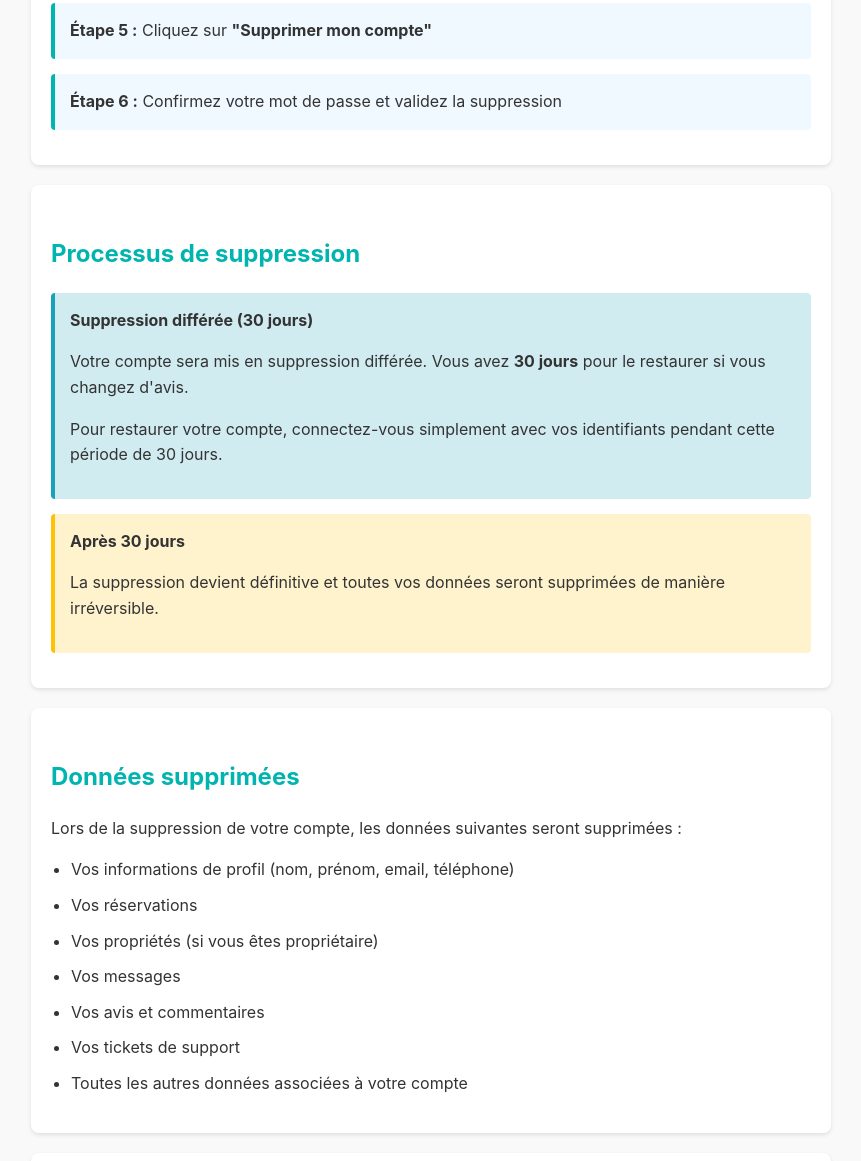
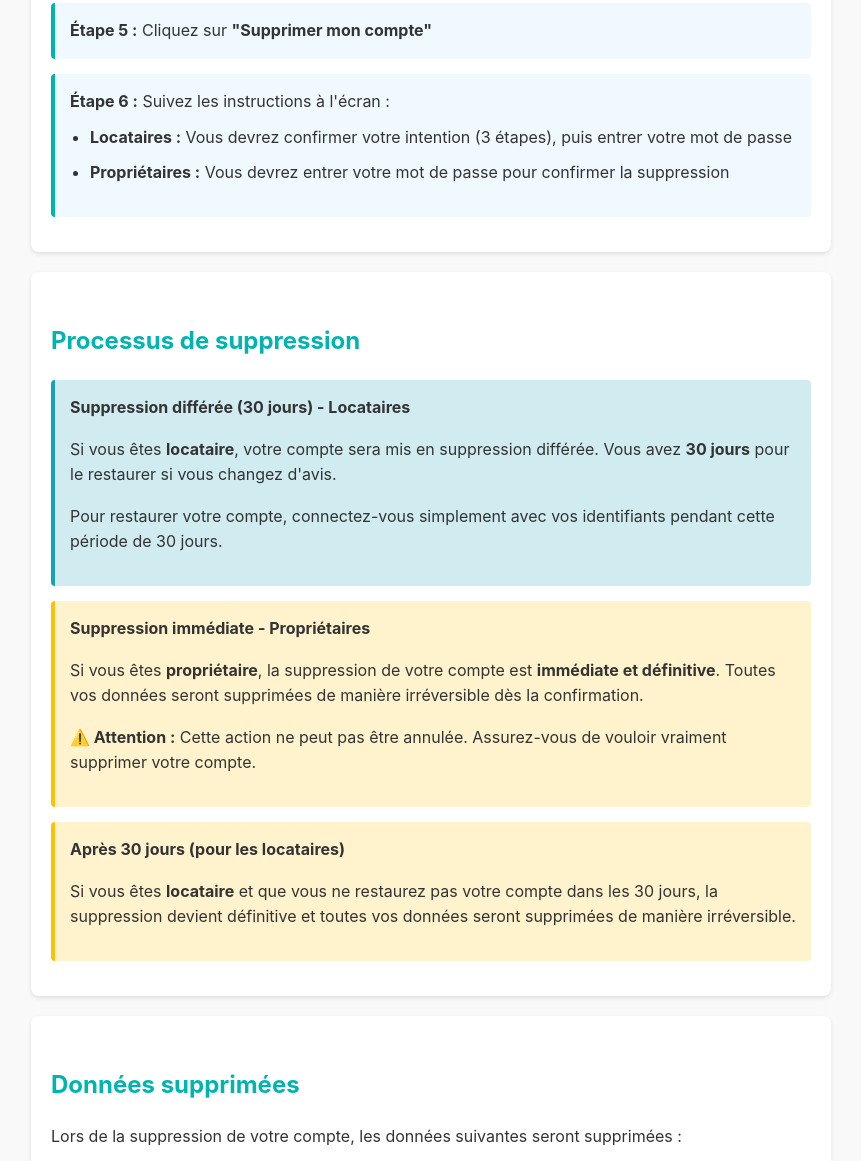
Before and after one commit to Jc20036/zoma-privacy-policy, a plain HTML site: page delete-account.html in a window 1280 px wide. Shown: the part 556-1717 px from the top of the page, without its empty margins (209-1070 px from the left). Drawn offline with Linux system fonts and the light colour scheme.

Commit message:
Update delete-account.html with new instructions

```diff
--- a/delete-account.html
+++ b/delete-account.html
@@ -94,7 +94,11 @@
         </div>
 
         <div class="step">
-            <strong>Étape 6 :</strong> Confirmez votre mot de passe et validez la suppression
+            <strong>Étape 6 :</strong> Suivez les instructions à l'écran :
+            <ul style="margin-top: 10px;">
+                <li><strong>Locataires :</strong> Vous devrez confirmer votre intention (3 étapes), puis entrer votre mot de passe</li>
+                <li><strong>Propriétaires :</strong> Vous devrez entrer votre mot de passe pour confirmer la suppression</li>
+            </ul>
         </div>
     </div>
 
@@ -102,14 +106,20 @@
         <h2>Processus de suppression</h2>
 
         <div class="info">
-            <strong>Suppression différée (30 jours)</strong>
-            <p>Votre compte sera mis en suppression différée. Vous avez <strong>30 jours</strong> pour le restaurer si vous changez d'avis.</p>
+            <strong>Suppression différée (30 jours) - Locataires</strong>
+            <p>Si vous êtes <strong>locataire</strong>, votre compte sera mis en suppression différée. Vous avez <strong>30 jours</strong> pour le restaurer si vous changez d'avis.</p>
             <p>Pour restaurer votre compte, connectez-vous simplement avec vos identifiants pendant cette période de 30 jours.</p>
         </div>
 
         <div class="warning">
-            <strong>Après 30 jours</strong>
-            <p>La suppression devient définitive et toutes vos données seront supprimées de manière irréversible.</p>
+            <strong>Suppression immédiate - Propriétaires</strong>
+            <p>Si vous êtes <strong>propriétaire</strong>, la suppression de votre compte est <strong>immédiate et définitive</strong>. Toutes vos données seront supprimées de manière irréversible dès la confirmation.</p>
+            <p><strong>⚠️ Attention :</strong> Cette action ne peut pas être annulée. Assurez-vous de vouloir vraiment supprimer votre compte.</p>
+        </div>
+
+        <div class="warning">
+            <strong>Après 30 jours (pour les locataires)</strong>
+            <p>Si vous êtes <strong>locataire</strong> et que vous ne restaurez pas votre compte dans les 30 jours, la suppression devient définitive et toutes vos données seront supprimées de manière irréversible.</p>
         </div>
     </div>
 
```
